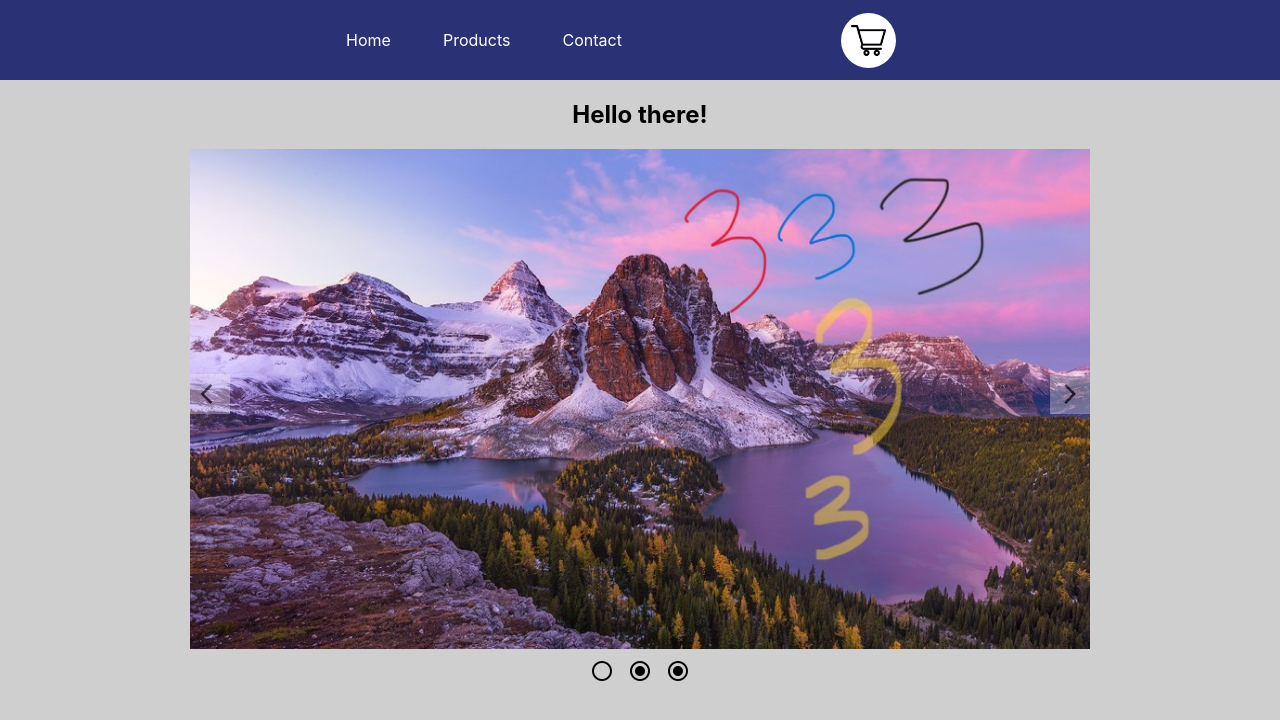
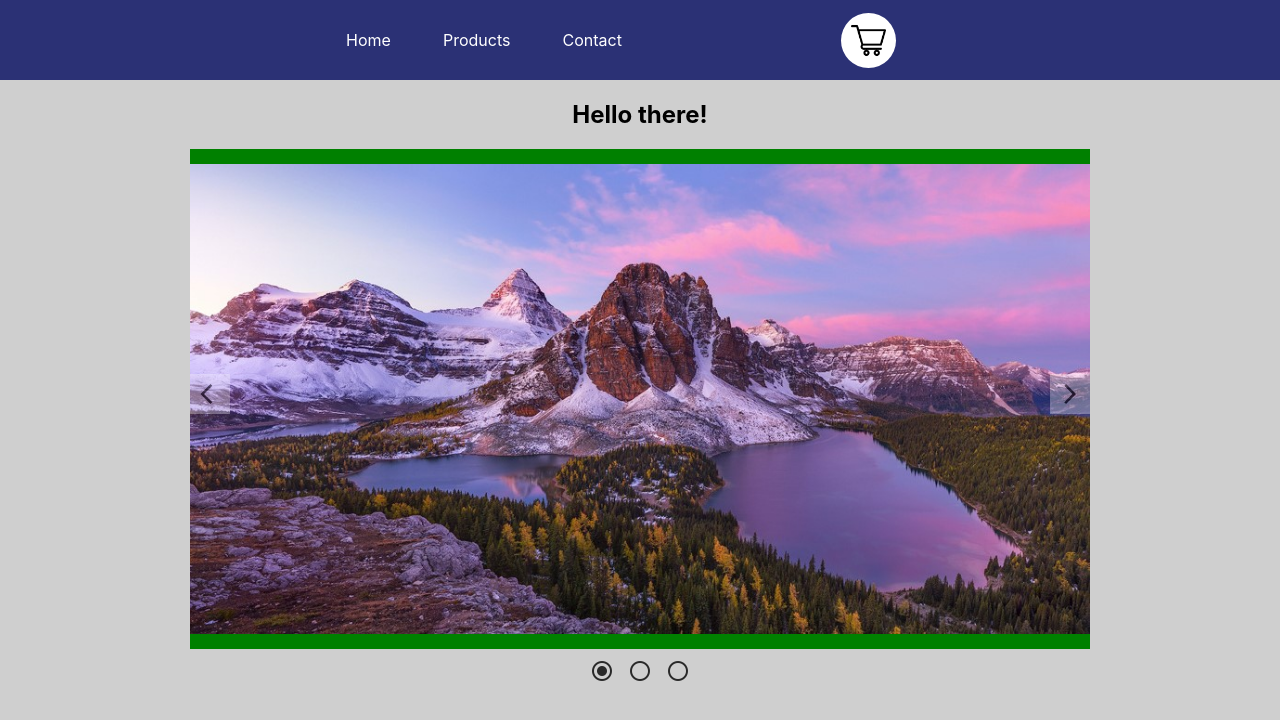
Before and after one commit to RamonMaximiliano/e-commerce-react, a React (Create React App) app: page /#/ in a window 1280 px wide. Shown: the top 720 px of the page. Built offline with nearby package versions, Linux system fonts and the light colour scheme.

Commit message:
carousel

```diff
--- a/src/components/Carousel/Carousel.tsx
+++ b/src/components/Carousel/Carousel.tsx
@@ -3,7 +3,7 @@ import { CarouselItem } from "../CarouselItem/CarouselItem";
 import image1 from "../../images/Carrousel/image1.jpg";
 import image2 from "../../images/Carrousel/image2.jpg";
 import image3 from "../../images/Carrousel/image3.jpg";
-import { useState } from "react";
+import { useState, useEffect } from "react";
 
 type carousel = {
   id: number;
@@ -11,7 +11,7 @@ type carousel = {
 };
 
 export const Carousel = () => {
-  const [index, setIndex] = useState(2);
+  const [index, setIndex] = useState(0);
   const carouselImages: carousel[] = [
     {
       id: 1,
@@ -46,6 +46,27 @@ export const Carousel = () => {
     }
   };
 
+const button0 = ()=>{
+  setIndex(0)
+}
+const button1 = ()=>{
+  setIndex(1)
+}
+const button2 = ()=>{
+  setIndex(2)
+}
+
+let changeImage = () => {
+  setIndex((prevIndex) => (prevIndex + 1) % carouselImages.length);
+};
+
+useEffect(() => {
+  const intervalId = setInterval(changeImage, 7000);
+  return () => {
+    clearInterval(intervalId);
+  };
+}, []);
+
   return (
     <>
       <div className="home-title">
@@ -72,10 +93,16 @@ export const Carousel = () => {
         </div>
       </div>
       <div className="circle-buttons">
-        <span className="material-symbols-outlined">radio_button_unchecked</span>
-        <span className="material-symbols-outlined">radio_button_checked</span>
-        <span className="material-symbols-outlined">radio_button_checked</span>
-      </div>
+        {/* BUTTON 1 */}
+      {index === 0 ? (<span className="material-symbols-outlined" onClick={()=>button0()}>radio_button_checked</span>
+      ) : <span className="material-symbols-outlined" onClick={()=>button0()}>radio_button_unchecked</span>}
+ {/* BUTTON 2 */}
+      {index === 1 ? (<span className="material-symbols-outlined" onClick={()=>button1()}>radio_button_checked</span>
+      ) : <span className="material-symbols-outlined" onClick={()=>button1()} >radio_button_unchecked</span>}
+ {/* BUTTON 3 */}
+      {index === 2 ? (<span className="material-symbols-outlined" onClick={()=>button2()}>radio_button_checked</span>
+      ) : <span className="material-symbols-outlined" onClick={()=>button2()}>radio_button_unchecked</span>}
+     </div>
     </>
   );
 };
--- a/src/components/Carousel/styles.css
+++ b/src/components/Carousel/styles.css
@@ -66,4 +66,5 @@
     cursor: pointer;
     margin-top: 10px;
     justify-content: space-between;
+    opacity: 0.8;
 }
--- a/src/components/CarouselItem/styles.css
+++ b/src/components/CarouselItem/styles.css
@@ -1,3 +1,4 @@
 .main-carousel-item{
     width:100%;
+    object-fit:contain;
 }
```
Also changed, not shown: src/App.tsx (+2 -28 lines).
